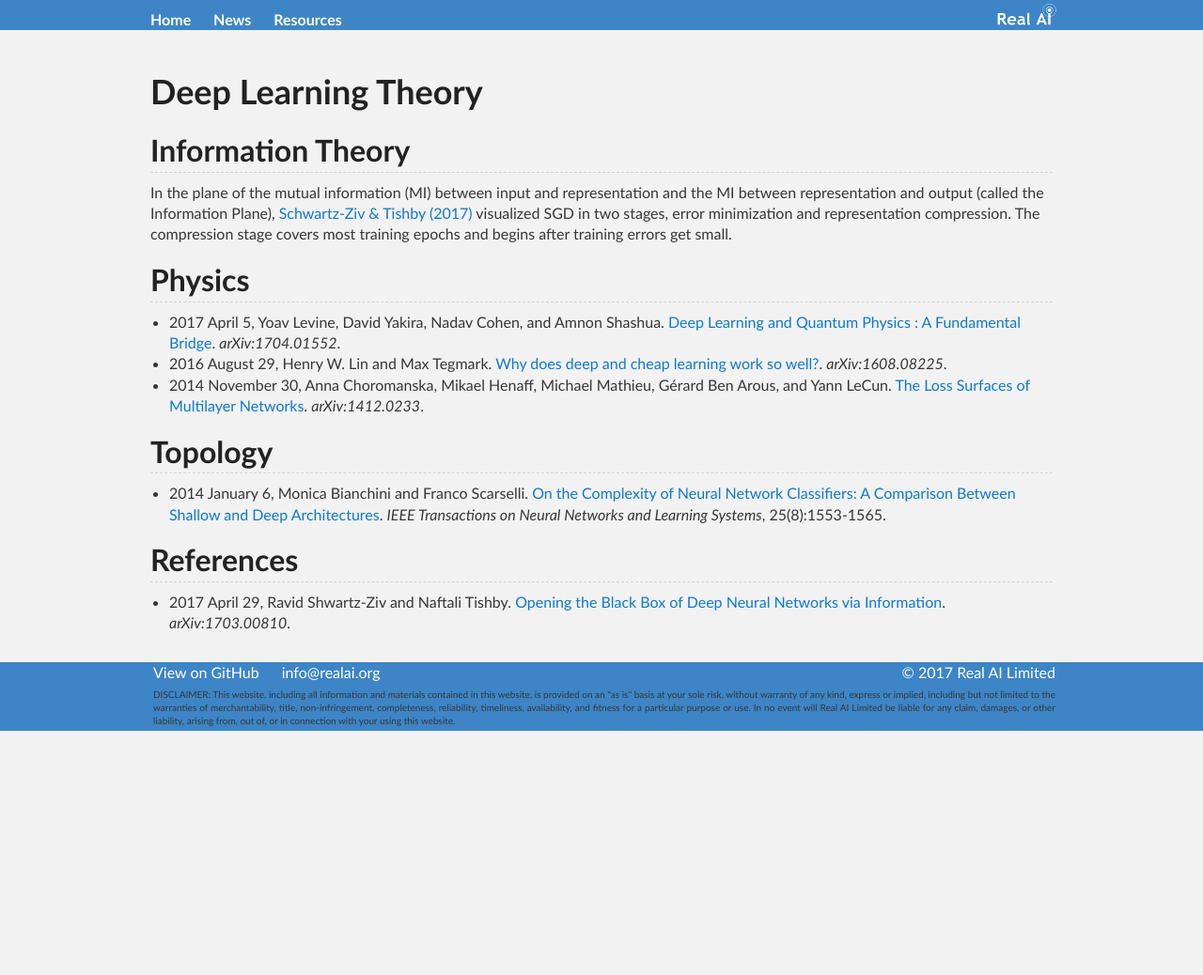
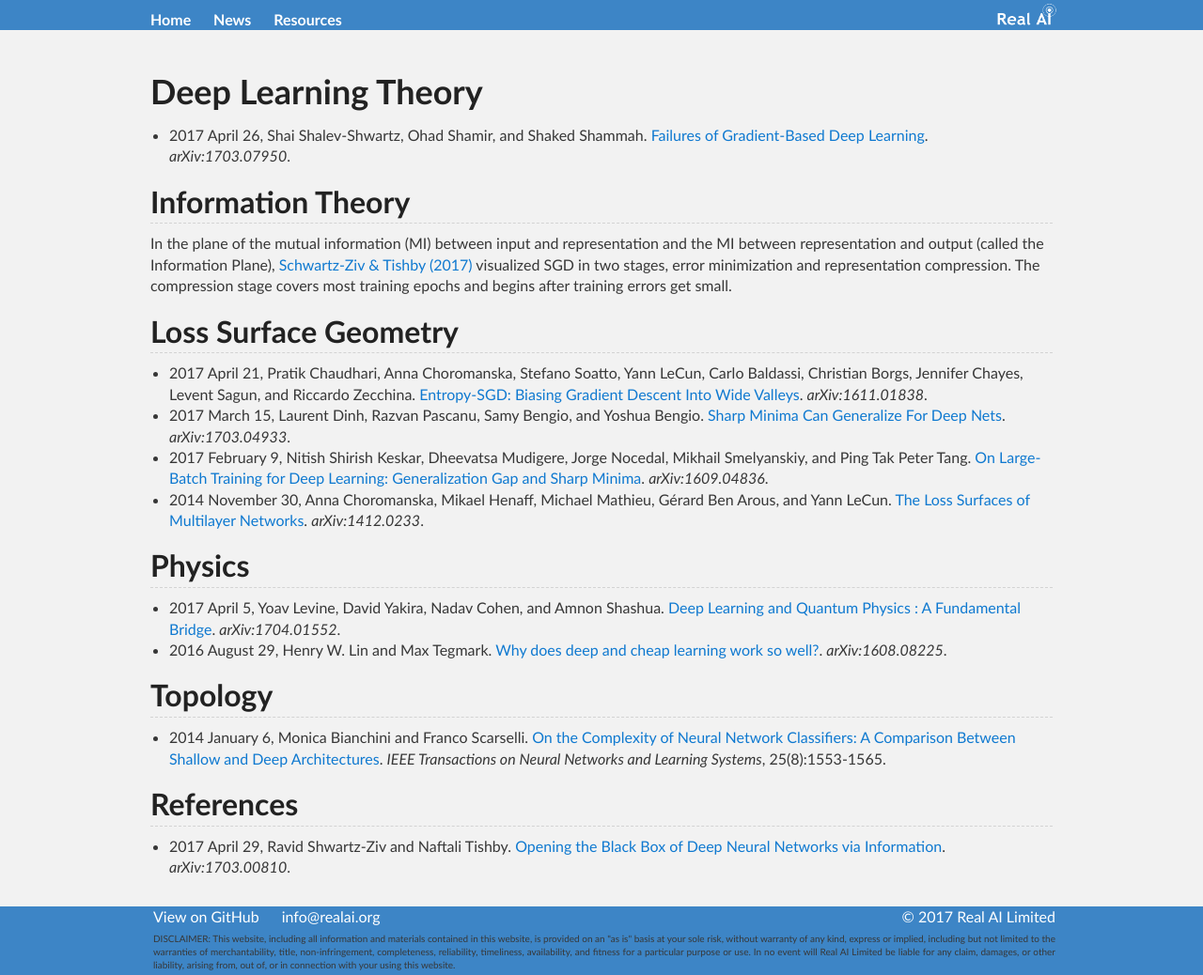
Before and after one commit to Tonywuhk/realai.org, a Jekyll site: the page built from deep-learning-theory.md, in a window 1280 px wide. Shown: the whole page at 94% size. Built offline with Jekyll 4.4.1, drawn with Linux system fonts in a browser that asks for light colours; our own code applies the rules of GitHub Pages for plain Markdown files; comment, search, counter and statistics services are not loaded; the repository's description, which GitHub fills in, is left out; before the commit the page ends 900 px from its top, so only the background shows below that.

Commit message:
Update deep-learning-theory.md

```diff
--- a/deep-learning-theory.md
+++ b/deep-learning-theory.md
@@ -3,15 +3,23 @@ permalink: /deep-learning-theory/
 ---
 # Deep Learning Theory
 
+* 2017 April 26, Shai Shalev-Shwartz, Ohad Shamir, and Shaked Shammah. [Failures of Gradient-Based Deep Learning](https://arxiv.org/abs/1703.07950). *arXiv:1703.07950*.
+
 ## Information Theory
 
 In the plane of the mutual information (MI) between input and representation and the MI between representation and output (called the Information Plane), [Schwartz-Ziv & Tishby (2017)](https://arxiv.org/abs/1703.00810) visualized SGD in two stages, error minimization and representation compression. The compression stage covers most training epochs and begins after training errors get small.
+
+## Loss Surface Geometry
+
+* 2017 April 21, Pratik Chaudhari, Anna Choromanska, Stefano Soatto, Yann LeCun, Carlo Baldassi, Christian Borgs, Jennifer Chayes, Levent Sagun, and Riccardo Zecchina. [Entropy-SGD: Biasing Gradient Descent Into Wide Valleys](https://arxiv.org/abs/1611.01838). *arXiv:1611.01838*.
+* 2017 March 15, Laurent Dinh, Razvan Pascanu, Samy Bengio, and Yoshua Bengio. [Sharp Minima Can Generalize For Deep Nets](https://arxiv.org/abs/1703.04933). *arXiv:1703.04933*.
+* 2017 February 9, Nitish Shirish Keskar, Dheevatsa Mudigere, Jorge Nocedal, Mikhail Smelyanskiy, and Ping Tak Peter Tang. [On Large-Batch Training for Deep Learning: Generalization Gap and Sharp Minima](https://arxiv.org/abs/1609.04836). *arXiv:1609.04836*.
+* 2014 November 30, Anna Choromanska, Mikael Henaff, Michael Mathieu, Gérard Ben Arous, and Yann LeCun. [The Loss Surfaces of Multilayer Networks](https://arxiv.org/abs/1412.0233). *arXiv:1412.0233*.
 
 ## Physics
 
 * 2017 April 5, Yoav Levine, David Yakira, Nadav Cohen, and Amnon Shashua. [Deep Learning and Quantum Physics : A Fundamental Bridge](https://arxiv.org/abs/1704.01552). *arXiv:1704.01552*.
 * 2016 August 29, Henry W. Lin and Max Tegmark. [Why does deep and cheap learning work so well?](https://arxiv.org/abs/1608.08225). *arXiv:1608.08225*.
-* 2014 November 30, Anna Choromanska, Mikael Henaff, Michael Mathieu, Gérard Ben Arous, and Yann LeCun. [The Loss Surfaces of Multilayer Networks](https://arxiv.org/abs/1412.0233). *arXiv:1412.0233*.
 
 ## Topology
 
```
